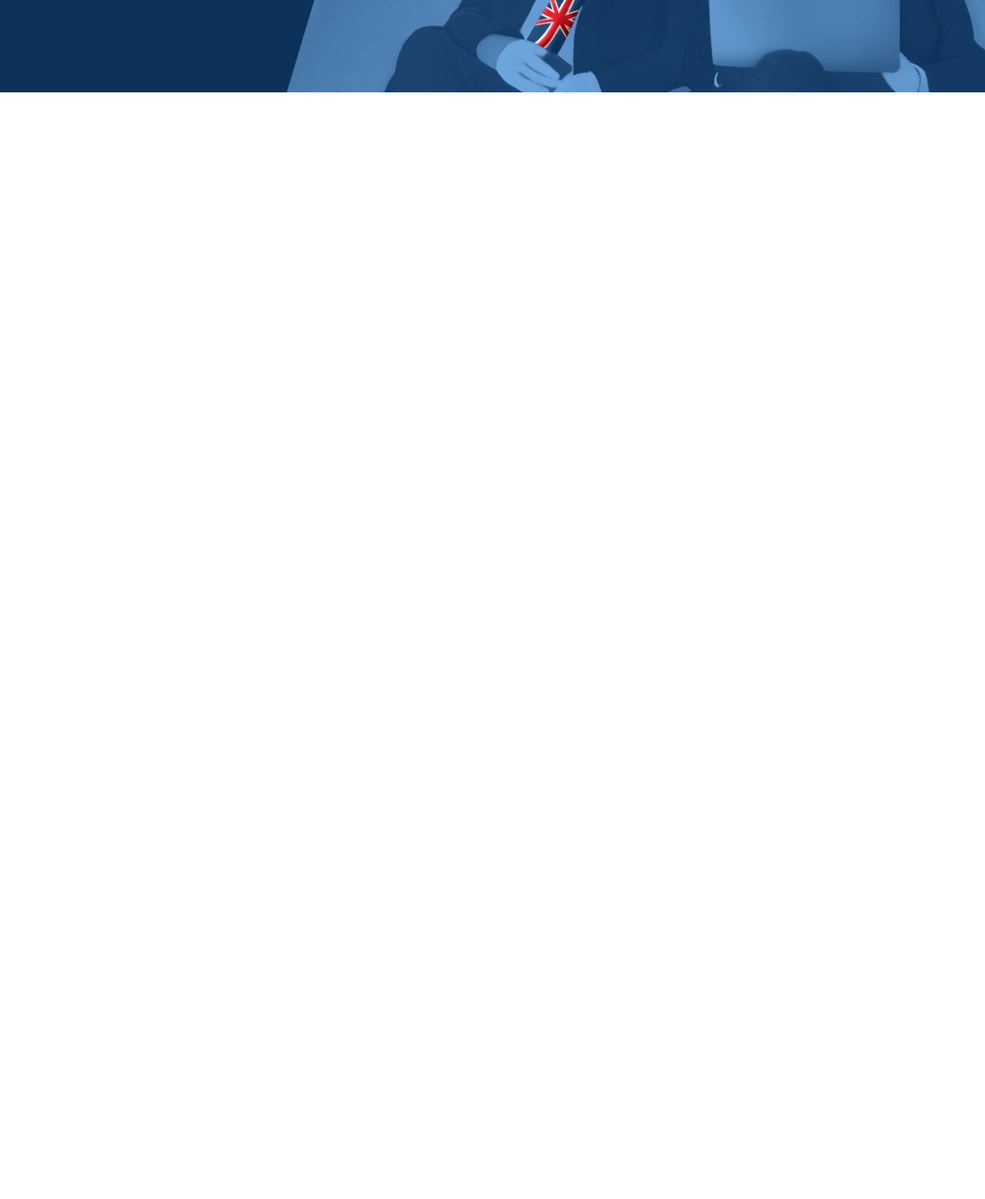
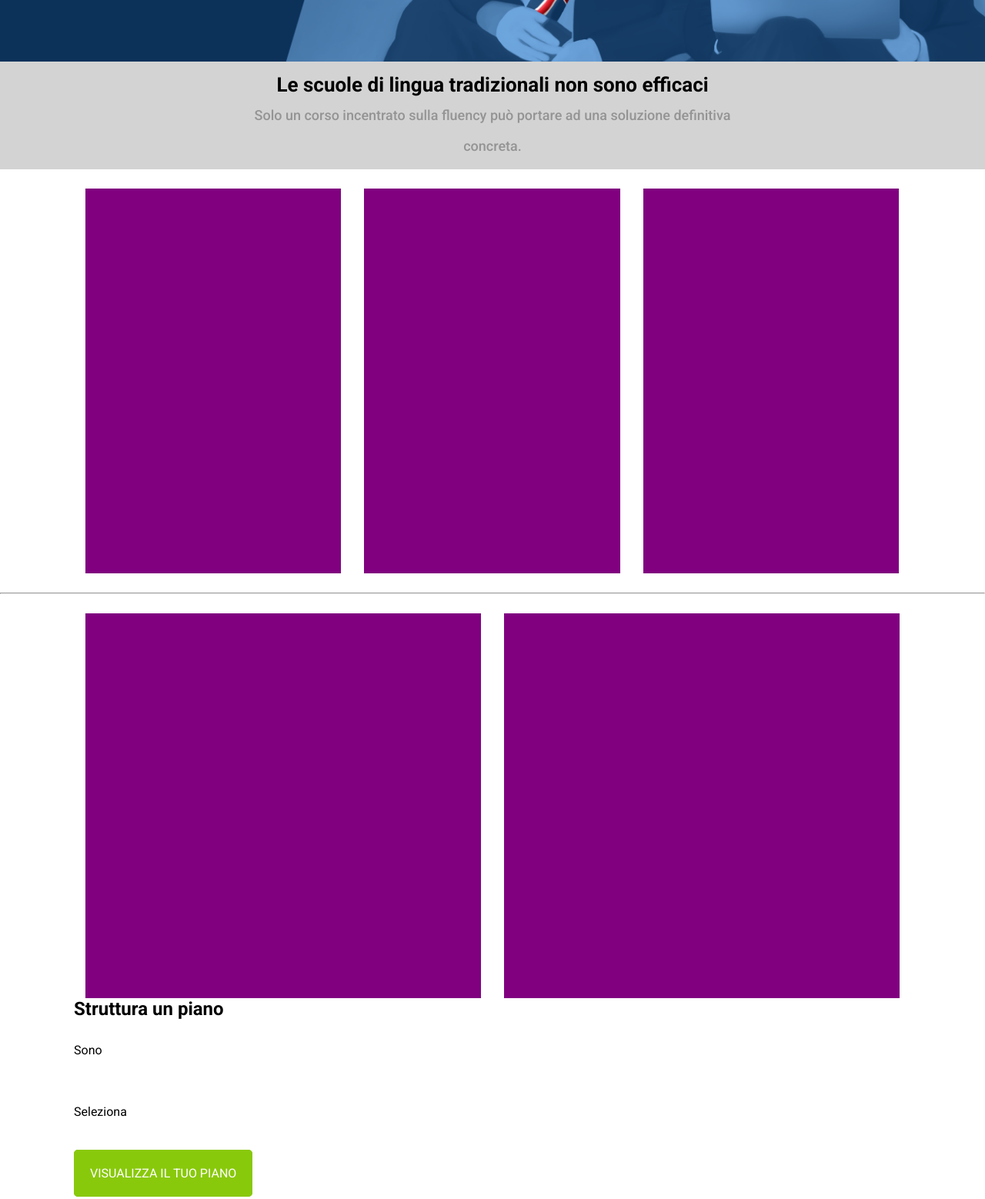
Before and after one commit to gfederica/htmlcss-fluentify, a plain HTML site: page index.html in a window 1280 px wide. Shown: the part 600-2158 px from the top of the page at 77% size. Before the commit the page ends 800 px from the top, so only its background shows below. Drawn offline with Linux system fonts and the light colour scheme.

Commit message:
sistemato layout div centrali, iniziato footer

```diff
--- a/index.html
+++ b/index.html
@@ -6,7 +6,7 @@
     <meta name="viewport" content="width=device-width, initial-scale=1.0">
     <link rel="stylesheet" href="style/style.css">
     <link rel="preconnect" href="https://fonts.gstatic.com">
-    <link href="https://fonts.googleapis.com/css2?family=Roboto:wght@400;500&display=swap" rel="stylesheet">
+    <link href="https://fonts.googleapis.com/css2?family=Roboto:wght@100;300;400;500;700&display=swap" rel="stylesheet">
     <title>Fluentify</title>
 </head>
 <body>
@@ -40,5 +40,39 @@
             </div>
         </div>
     </header>
+    <main>
+        <section class="grey">
+            <div class="grey-text">
+                <h3>Le scuole di lingua tradizionali non sono efficaci</h3>
+                <h5>Solo un corso incentrato sulla fluency può portare ad una soluzione definitiva concreta.</h5>
+            </div>
+        </section>
+        <section class="white">
+            <section class="three-col">
+                <div class="container">
+                    <div class="info content-1"></div>
+                    <div class="info content-2"></div>
+                    <div class="info content-3"></div>
+                </div>
+            </section>
+            <hr>
+            <section class="two-col">
+                <div class="container">
+                    <div class="info-2 content-4"></div>
+                    <div class="info-2 content-5"></div>
+                </div>
+            </section>
+        </section>
+        <footer>
+            <div class="container">
+                <h2>Struttura un piano</h2>
+                <div class="nav">
+                    <p>Sono</p>
+                    <p>Seleziona</p>
+                    <a href="#" class="btn green-btn btn-large">visualizza il tuo piano</a>
+                </div>
+            </div>
+        </footer>
+    </main>
 </body>
 </html>
--- a/style/style.css
+++ b/style/style.css
@@ -4,6 +4,7 @@
     padding: 0;
 }
 
+/* commons */
 body  {
     font-family: 'Roboto', sans-serif;
     margin: auto;
@@ -14,7 +15,7 @@ header {
     background-size: 75% auto;
     background-repeat: no-repeat;
     background-position: 114% 108%;
-    height: 90vh;
+    height: 85vh;
 }
 .container {
     width: 85%;
@@ -24,6 +25,14 @@ header {
 .half-width {
     width: 50%;
 }
+
+/* clearfix */
+.container::after {
+    content: "";
+    display: table;
+    clear: both;
+}
+
 
 
 /* header */
@@ -44,14 +53,6 @@ header {
 .logo img {
     vertical-align: middle;
 }
-
-
-.container::after {
-    content: "";
-    display: table;
-    clear: both;
-}
-
 
 ul li {
     display: inline-block;
@@ -107,9 +108,9 @@ a:not(.btn):hover {
     color: #89c90c;
 }
 
-
+/* jumbotron */
 .jumbotron {
-    height: 540px;
+    height: 500px;
     position: relative;
 }
 .jumbotron-middle {
@@ -125,3 +126,60 @@ h1 {
     margin-bottom: 40px;
     letter-spacing: 1px;
 }
+
+
+/* first section, grey  */
+.grey {
+    background-color: #D3D3D3;
+    height: 140px;
+    position: relative;
+}
+.grey-text {
+    position: absolute;
+    top: 50%;
+    left: 50%;
+    transform: translate(-50%, -50%);
+    line-height: 40px;
+    text-align:center;
+}
+
+h3 {
+    font-size: 26px;
+}
+h5 {
+    font-size: 18px;
+    color: #949494;
+    font-weight: 500;
+}
+
+
+/* second section, white : composta da due parti suddivise da un hr */
+.white {
+    height: 1000px;
+}
+
+.three-col,
+.two-col {
+    margin: 25px 0;
+}
+
+.info {
+    height: 500px;
+    width:calc(33.3% - 30px);
+    margin: 0 15px;
+    background-color: purple;
+    float: left;
+}
+
+.info-2 {
+    height: 500px;
+    width: calc(50% - 30px);
+    margin: 0 15px;
+    background-color: purple;
+    float: left;
+}
+
+
+footer {
+    height: 300px;
+}
```
